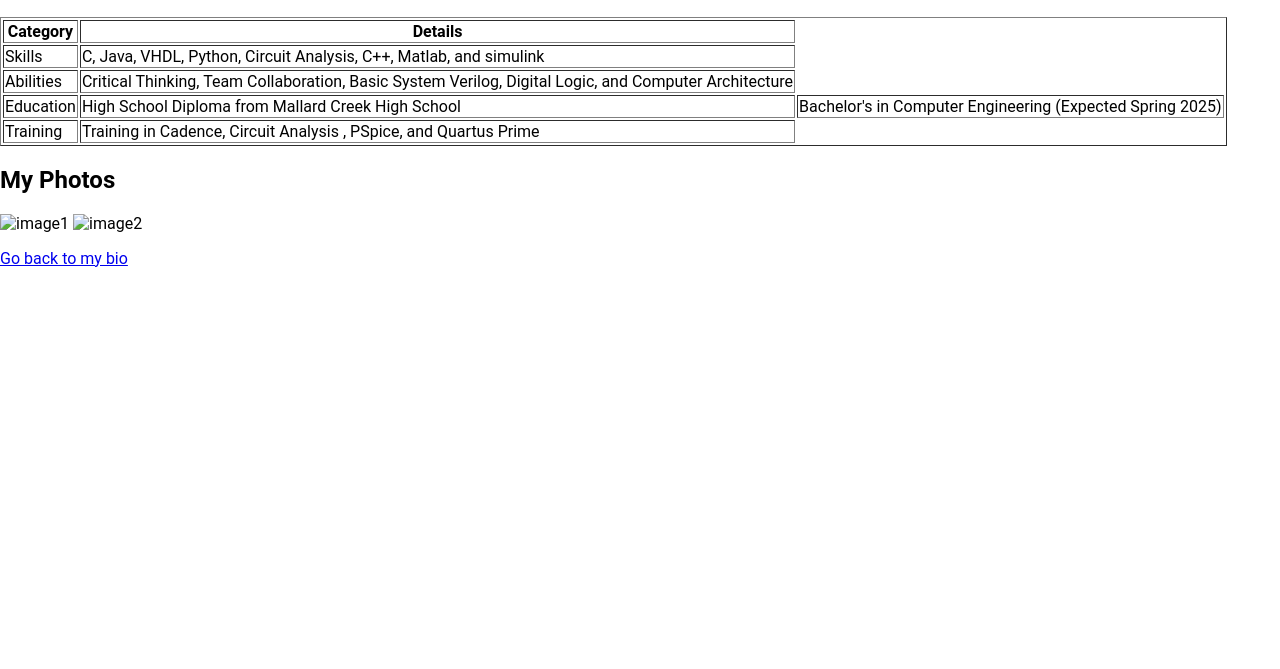
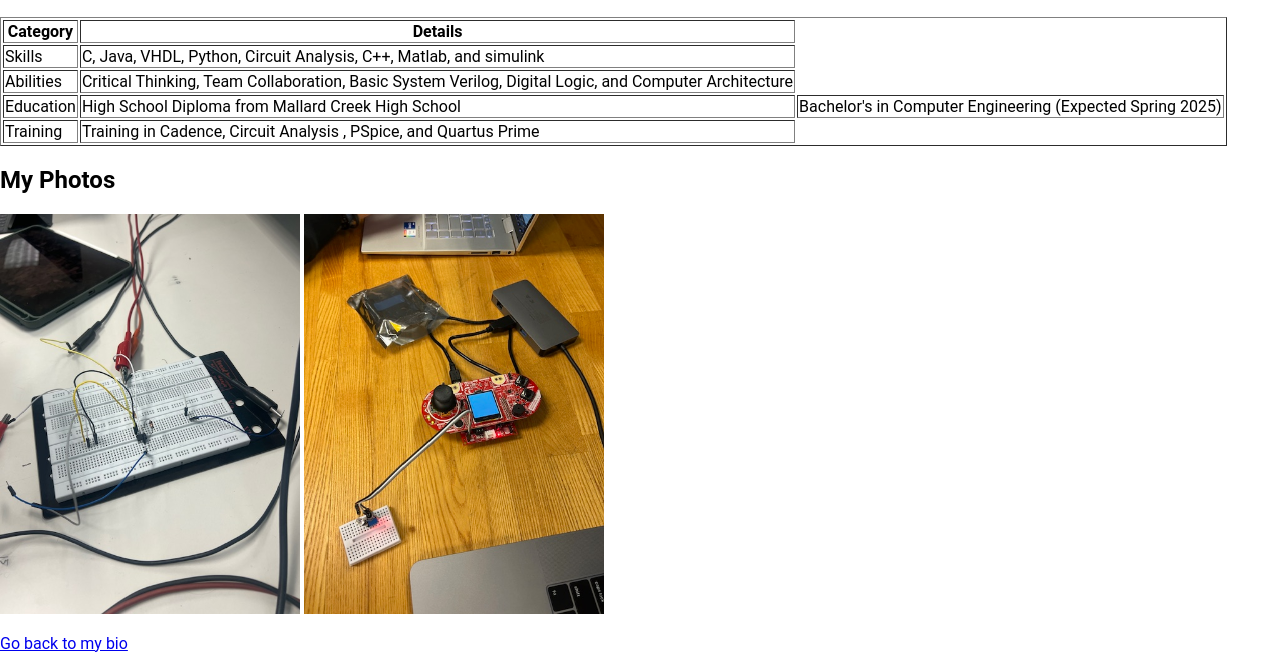
Before and after one commit to Rwcruceta/Rwcruceta.github.io, a plain HTML site: page introduction.html in a window 1280 px wide. Shown: the part 153-822 px from the top of the page. Before the commit the page ends 800 px from the top, so only its background shows below. Drawn offline with Linux system fonts and the light colour scheme.

Commit message:
Update introduction.html

```diff
--- a/introduction.html
+++ b/introduction.html
@@ -48,8 +48,8 @@
 
 <section>
     <h2>My Photos</h2>
-    <img src="img/image1.jpeg" alt="image1" width="300">
-    <img src="img/image2.jpeg" alt="image2" width="300">
+    <img src="image1.jpeg" alt="image1" width="300">
+    <img src="image2.jpeg" alt="image2" width="300">
 </section>
 
 <footer>
```
